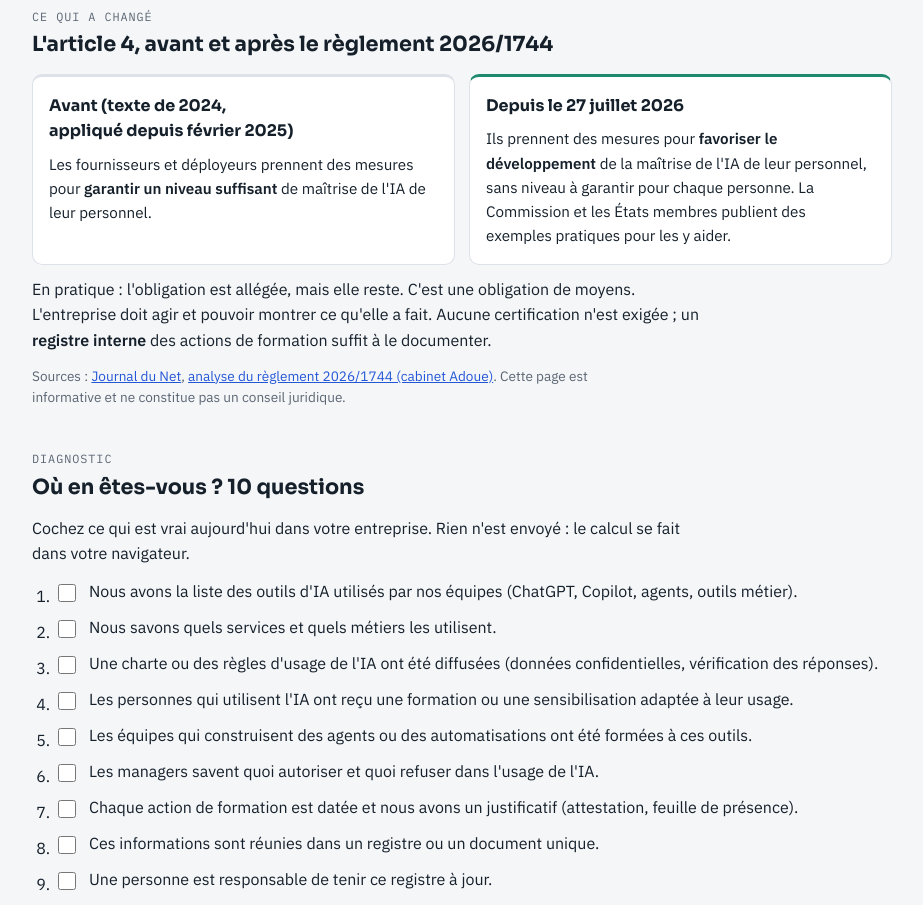
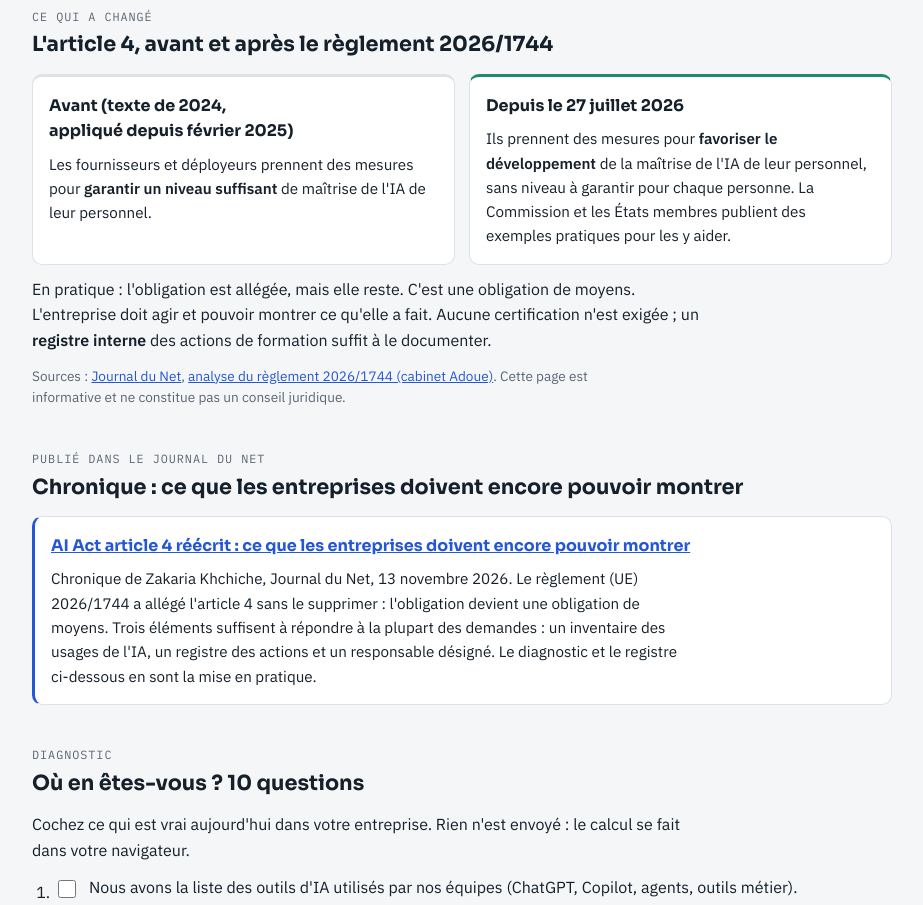
Before and after one commit to Zakariakhchiche/Zakariakhchiche.github.io, a plain HTML site: page kit-ai-act/index.html in a window 1280 px wide. Shown: the part 419-1324 px from the top of the page, without its empty margins (178-1101 px from the left). Drawn offline with Linux system fonts and the light colour scheme.

Commit message:
Kit AI Act : encart chronique Journal du Net et données structurées

```diff
--- a/kit-ai-act/index.html
+++ b/kit-ai-act/index.html
@@ -56,12 +56,16 @@ th{font-family:var(--f-mono);font-size:.74rem;text-transform:uppercase;letter-sp
 nav.top{font-family:var(--f-mono);font-size:.82rem;display:flex;flex-wrap:wrap;gap:6px 14px}
 .note{font-size:.85rem;color:var(--muted)}
 footer{color:var(--muted);font-size:.85rem}
+.card.press{border-left:3px solid var(--accent)}
 </style>
 <script type="application/ld+json">
 {"@context":"https://schema.org","@type":"VideoObject","name":"AI Act article 4 : ce qui a changé en juillet 2026 pour la formation IA","description":"Ce que le règlement (UE) 2026/1744 a changé à l'article 4 de l'AI Act, ce qui reste, et ce que l'entreprise doit faire maintenant. Contenu informatif, ne constitue pas un conseil juridique.","thumbnailUrl":"https://i.ytimg.com/vi/w66PxhafOag/hqdefault.jpg","uploadDate":"2026-10-02T06:03:59-07:00","duration":"PT1M8S","embedUrl":"https://www.youtube-nocookie.com/embed/w66PxhafOag","contentUrl":"https://www.youtube.com/watch?v=w66PxhafOag","inLanguage":"fr","author":{"@type":"Person","name":"Zakaria Khchiche","url":"https://zakariakhchiche.github.io/"}}
 </script>
 <script type="application/ld+json">
 {"@context": "https://schema.org", "@type": "VideoObject", "name": "AI Act article 4 : ce qui a changé en juillet 2026 | Podcast Agents IA en production #3", "description": "Ce que le règlement (UE) 2026/1744 a changé à l'article 4 de l'AI Act, comment prouver la maîtrise de l'IA de vos équipes et comment construire une formation utile. Épisode généré par IA (voix de synthèse). Contenu informatif, ne constitue pas un conseil juridique.", "thumbnailUrl": "https://i.ytimg.com/vi/DP2FGypwzos/hqdefault.jpg", "uploadDate": "2026-10-03T05:50:20-07:00", "duration": "PT11M25S", "embedUrl": "https://www.youtube-nocookie.com/embed/DP2FGypwzos", "contentUrl": "https://www.youtube.com/watch?v=DP2FGypwzos", "inLanguage": "fr", "author": {"@type": "Person", "name": "Zakaria Khchiche", "url": "https://zakariakhchiche.github.io/"}}
+</script>
+<script type="application/ld+json">
+{"@context":"https://schema.org","@type":"NewsArticle","headline":"AI Act article 4 réécrit : ce que les entreprises doivent encore pouvoir montrer","url":"https://www.journaldunet.com/intelligence-artificielle/1557865-ai-act-article-4-reecrit-ce-que-les-entreprises-doivent-encore-pouvoir-montrer/","datePublished":"2026-11-13","inLanguage":"fr","description":"Le règlement (UE) 2026/1744 a allégé l'article 4 de l'AI Act sans le supprimer : inventaire des usages, registre des actions et responsable désigné, ce qu'une entreprise doit encore pouvoir montrer.","author":{"@type":"Person","@id":"https://zakariakhchiche.github.io/#person","name":"Zakaria Khchiche","url":"https://zakariakhchiche.github.io/"},"publisher":{"@type":"Organization","name":"Journal du Net","url":"https://www.journaldunet.com/"},"about":["AI Act","Article 4 de l'AI Act","Règlement (UE) 2026/1744","Maîtrise de l'IA"],"isRelatedTo":{"@type":"WebPage","url":"https://zakariakhchiche.github.io/kit-ai-act/"}}
 </script>
 </head>
 <body>
@@ -86,6 +90,14 @@ footer{color:var(--muted);font-size:.85rem}
   </div>
   <p>En pratique : l'obligation est allégée, mais elle reste. C'est une obligation de moyens. L'entreprise doit agir et pouvoir montrer ce qu'elle a fait. Aucune certification n'est exigée ; un <strong>registre interne</strong> des actions de formation suffit à le documenter.</p>
   <p class="note">Sources : <a href="https://www.journaldunet.com/intelligence-artificielle/1554987-article-4-de-l-ai-act-reecrit-ce-qui-change-pour-la-formation-des-salaries-en-pme/">Journal du Net</a>, <a href="https://www.adoue-avocat.fr/articles/omnibus-ia-reglement-2026-1744-ce-qui-change">analyse du règlement 2026/1744 (cabinet Adoue)</a>. Cette page est informative et ne constitue pas un conseil juridique.</p>
+</section>
+
+<section>
+  <div><span class="eyebrow">Publié dans le Journal du Net</span><h2>Chronique : ce que les entreprises doivent encore pouvoir montrer</h2></div>
+  <article class="card press">
+    <h3><a href="https://www.journaldunet.com/intelligence-artificielle/1557865-ai-act-article-4-reecrit-ce-que-les-entreprises-doivent-encore-pouvoir-montrer/">AI Act article 4 réécrit : ce que les entreprises doivent encore pouvoir montrer</a></h3>
+    <p>Chronique de Zakaria Khchiche, Journal du Net, 13 novembre 2026. Le règlement (UE) 2026/1744 a allégé l'article 4 sans le supprimer : l'obligation devient une obligation de moyens. Trois éléments suffisent à répondre à la plupart des demandes : un inventaire des usages de l'IA, un registre des actions et un responsable désigné. Le diagnostic et le registre ci-dessous en sont la mise en pratique.</p>
+  </article>
 </section>
 
 <section id="diagnostic">
```
